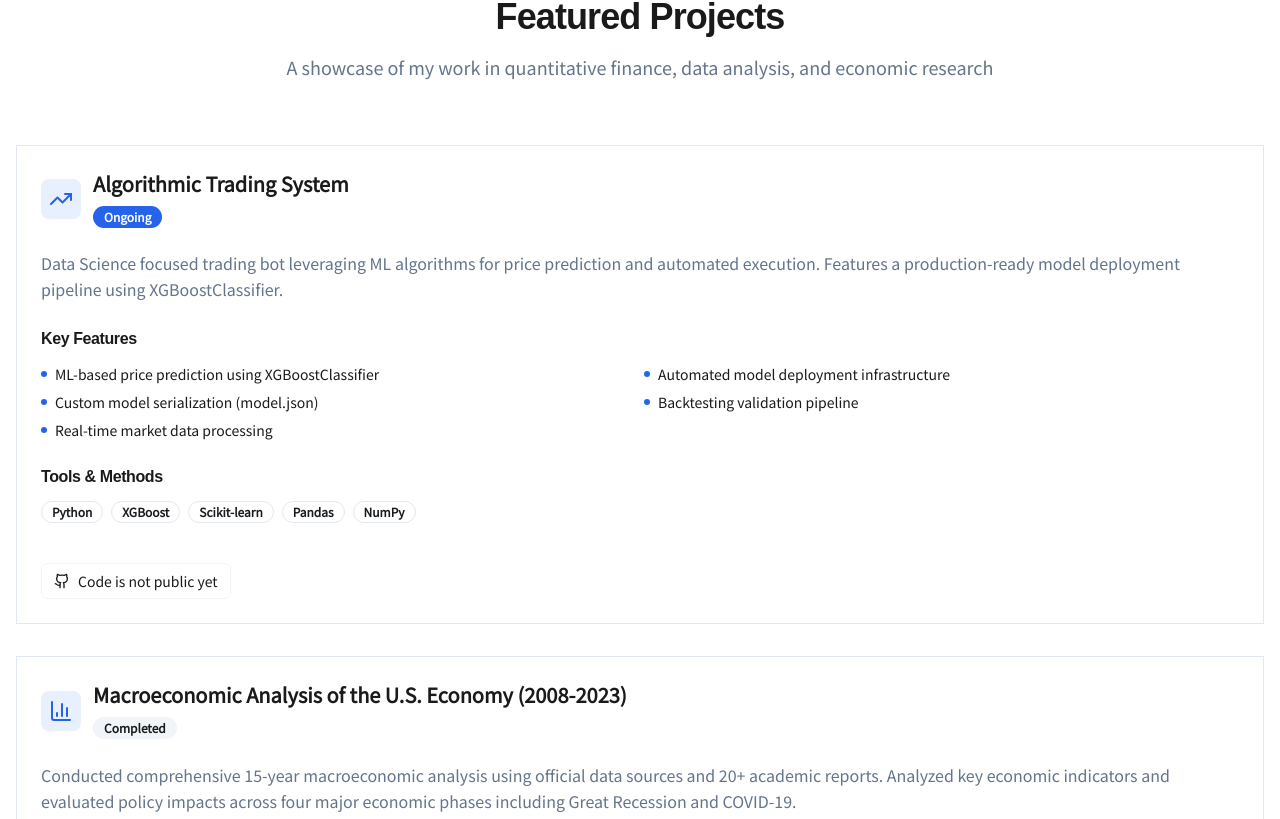
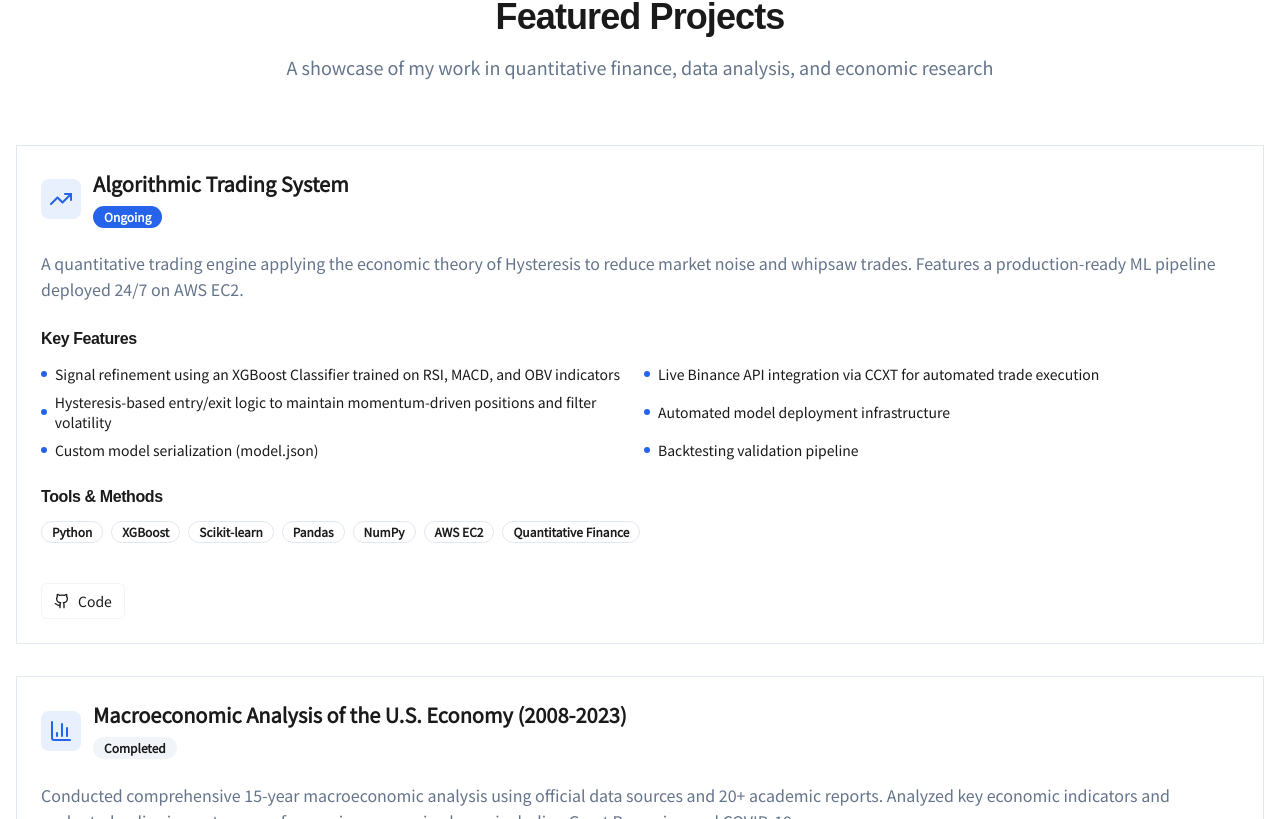
Before and after one commit to gokturkcolak/gokturkcolak.github.io, a Next.js app: page / in a window 1280 px wide. Shown: the part 1783-2602 px from the top of the page. Built offline with nearby package versions, Linux system fonts and the light colour scheme.

Commit message:
updated a project (AlgoTrading)

```diff
--- a/src/components/sections/AboutSection.tsx
+++ b/src/components/sections/AboutSection.tsx
@@ -36,7 +36,7 @@ export default function AboutSection() {
             </p>
 
             <p className="text-lg leading-relaxed">
-              Currently developing algorithmic trading systems in my junior year and having completed my
+              Currently developing an algorithmic trading system in my junior year and having completed my
               Macroeconomic Analysis paper as a sophomore, I combine theoretical knowledge with practical programming
               skills in Python and R to create meaningful insights from complex financial data.
             </p>
--- a/src/components/sections/ProjectsSection.tsx
+++ b/src/components/sections/ProjectsSection.tsx
@@ -9,16 +9,17 @@ import { Github, TrendingUp, BarChart3, Activity } from "lucide-react";
 const projects = [
   {
     title: "Algorithmic Trading System",
-    description: "Data Science focused trading bot leveraging ML algorithms for price prediction and automated execution. Features a production-ready model deployment pipeline using XGBoostClassifier.",
+    description: "A quantitative trading engine applying the economic theory of Hysteresis to reduce market noise and whipsaw trades. Features a production-ready ML pipeline deployed 24/7 on AWS EC2.",
     icon: TrendingUp,
     status: "Ongoing",
-    technologies: ["Python", "XGBoost", "Scikit-learn", "Pandas", "NumPy"],
+    technologies: ["Python", "XGBoost", "Scikit-learn", "Pandas", "NumPy", "AWS EC2", "Quantitative Finance"],
     features: [
-      "ML-based price prediction using XGBoostClassifier",
+      "Signal refinement using an XGBoost Classifier trained on RSI, MACD, and OBV indicators",
+      "Live Binance API integration via CCXT for automated trade execution",
+      "Hysteresis-based entry/exit logic to maintain momentum-driven positions and filter volatility",
       "Automated model deployment infrastructure",
       "Custom model serialization (model.json)",
-      "Backtesting validation pipeline",
-      "Real-time market data processing"
+      "Backtesting validation pipeline"
     ],
     github: "https://github.com/gokturkcolak/algorithmic-trading-system"
   },
@@ -109,9 +110,11 @@ export default function ProjectsSection() {
 
                   <div className="flex gap-3 pt-4">
                     {project.github && (
-                      <Button variant="outline" size="sm" className="gap-2">
-                        <Github className="w-4 h-4" />
-                        Code is not public yet
+                      <Button variant="outline" size="sm" className="gap-2" asChild>
+                        <a href={project.github} target="_blank" rel="noopener noreferrer">
+                          <Github className="w-4 h-4" />
+                          Code
+                        </a>
                       </Button>
                     )}
 
```
